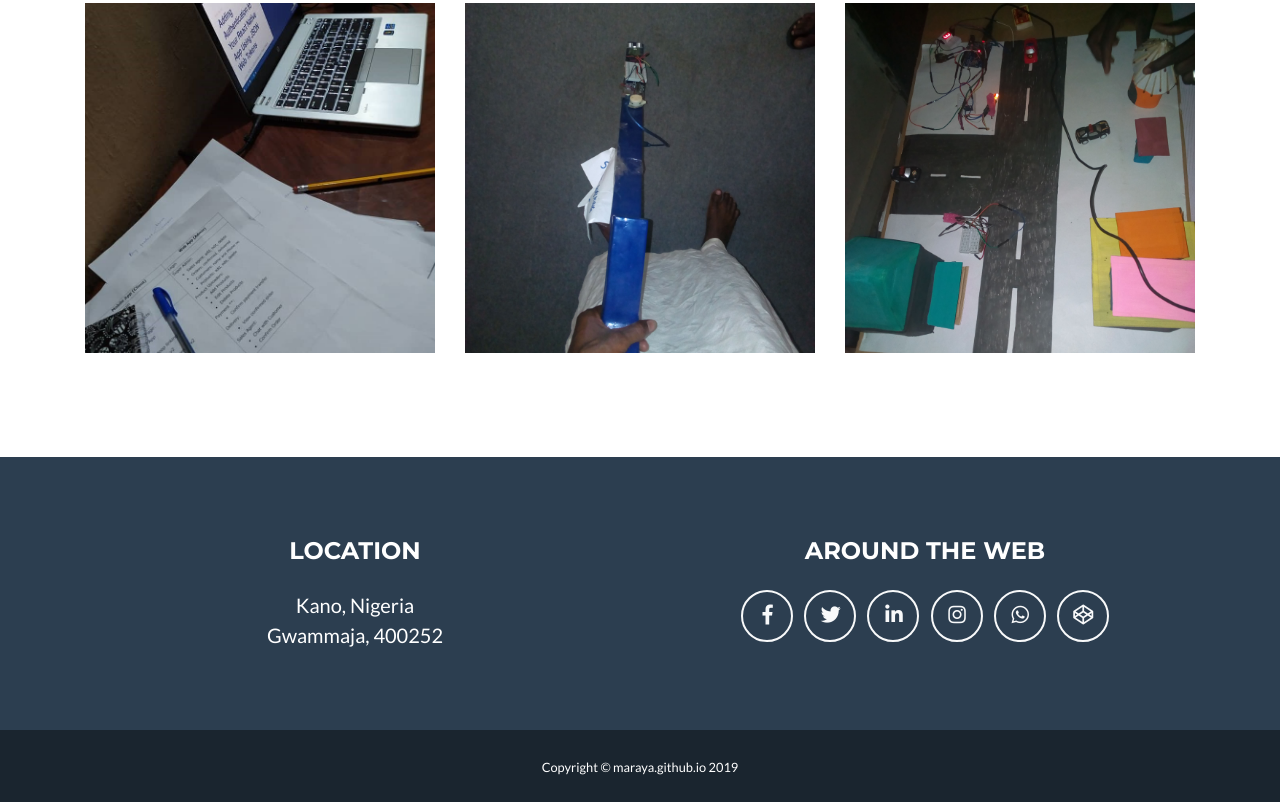
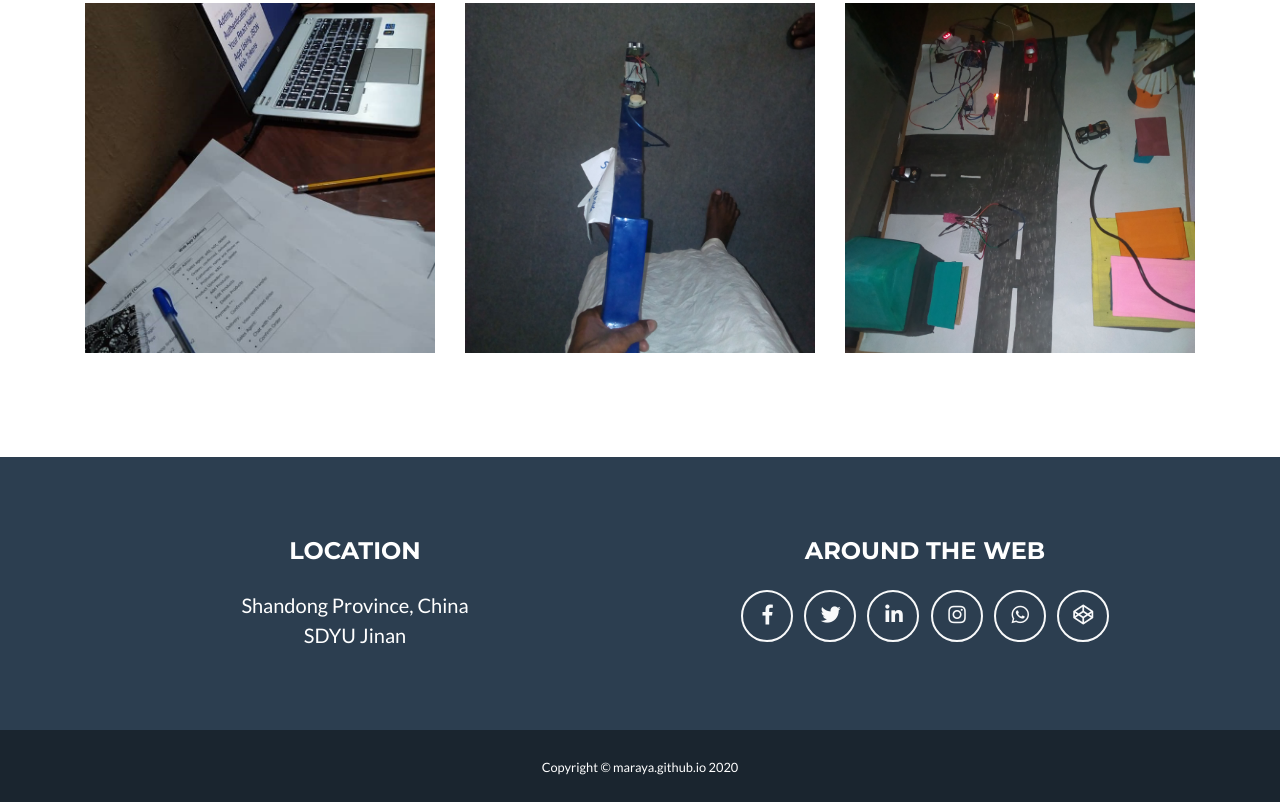
Before and after one commit to abdvmn/aymaraya.github.io, a website: page index.html in a window 1280 px wide. Shown: the part 2856-3658 px from the top of the page. Drawn offline with Linux system fonts and the light colour scheme.

Commit message:
Update index.html

```diff
--- a/index.html
+++ b/index.html
@@ -242,8 +242,8 @@
       <div class="row">
         <div class="col-md-6 mb-5 mb-lg-0">
           <h4 class="text-uppercase mb-4">Location</h4>
-          <p class="lead mb-0">Kano, Nigeria
-            <br>Gwammaja, 400252</p>
+          <p class="lead mb-0">Shandong Province, China
+            <br>SDYU Jinan</p>
         </div>
         <div class="col-md-6 mb-5 mb-lg-0">
           <h4 class="text-uppercase mb-4">Around the Web</h4>
@@ -269,7 +269,7 @@
             </li>
             <li class="list-inline-item">
               <a class="btn btn-outline-light btn-social text-center rounded-circle"
-                href="https://instagram.com/abdull_maraya" target="_blank">
+                href="https://instagram.com/ay.maraya" target="_blank">
                 <i class="fab fa-fw fa-instagram"></i>
               </a>
             </li>
@@ -293,7 +293,7 @@
 
   <div class="copyright py-4 text-center text-white">
     <div class="container">
-      <small>Copyright &copy; maraya.github.io 2019</small>
+      <small>Copyright &copy; maraya.github.io 2020</small>
     </div>
   </div>
 
```
